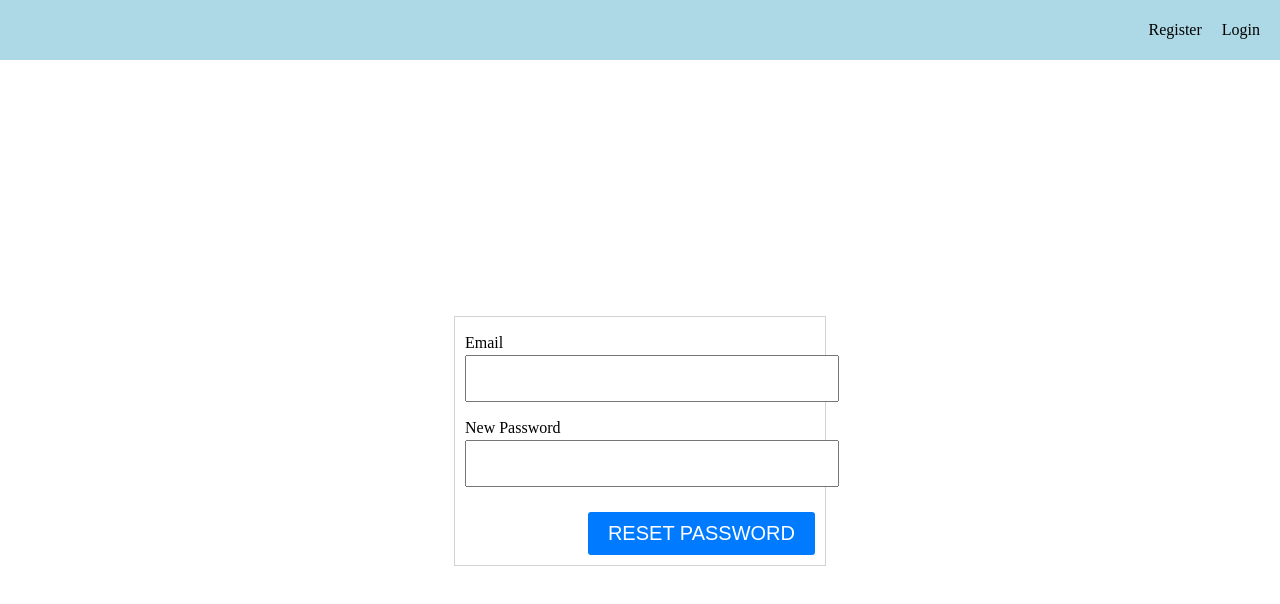
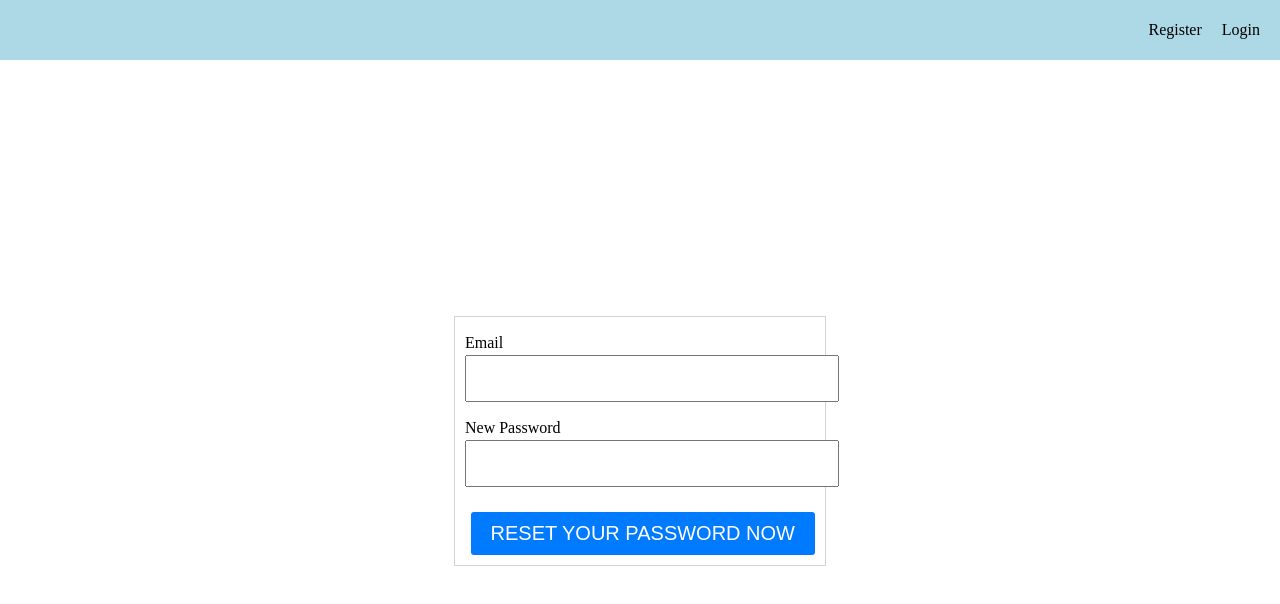
Before and after one commit to Taras-Holyk/exhange-rate-parser-fe, a React (Create React App) app: page /reset-password in a window 1280 px wide. Shown: the top 604 px of the page. Built offline with nearby package versions, Linux system fonts and the light colour scheme.

Commit message:
Updated submit button text to be longer as per user request

```diff
--- a/src/components/ResetPassword/ResetPassword.js
+++ b/src/components/ResetPassword/ResetPassword.js
@@ -49,7 +49,7 @@ class ResetPassword extends Component {
           <input type="password" name="password" id="password" className="form__input" value={this.state.password} onChange={this.handleChange}/>
         </div>
         <div className="form__buttons">
-          <input type="submit" value="Reset Password" className="form__submit-button" />
+          <input type="submit" value="Reset Your Password Now" className="form__submit-button" />
         </div>
       </form>
     );
```
